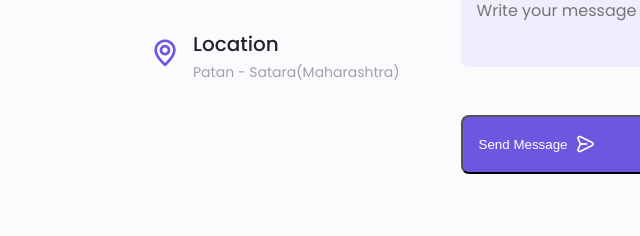
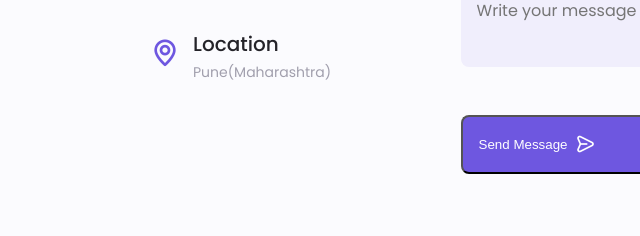
Before and after one commit to siddhesh-coder/SiddheshsPortfolio.github.io, a plain HTML site: page index.html in a window 1280 px wide. Shown: the part 5778-6014 px from the top of the page, 107-747 px from the left. Drawn offline with nearby package versions, Linux system fonts and the light colour scheme.

Commit message:
change location

```diff
--- a/index.html
+++ b/index.html
@@ -679,7 +679,7 @@
 
                                     <div>
                                         <h3 class="contact__title">Location</h3>
-                                        <span class="contact__subtitle">Patan - Satara(Maharashtra)</span>
+                                        <span class="contact__subtitle">Pune(Maharashtra)</span>
                                     </div>
                                 </div>
                             </div>
```
Also changed, not shown: 1 other file.
